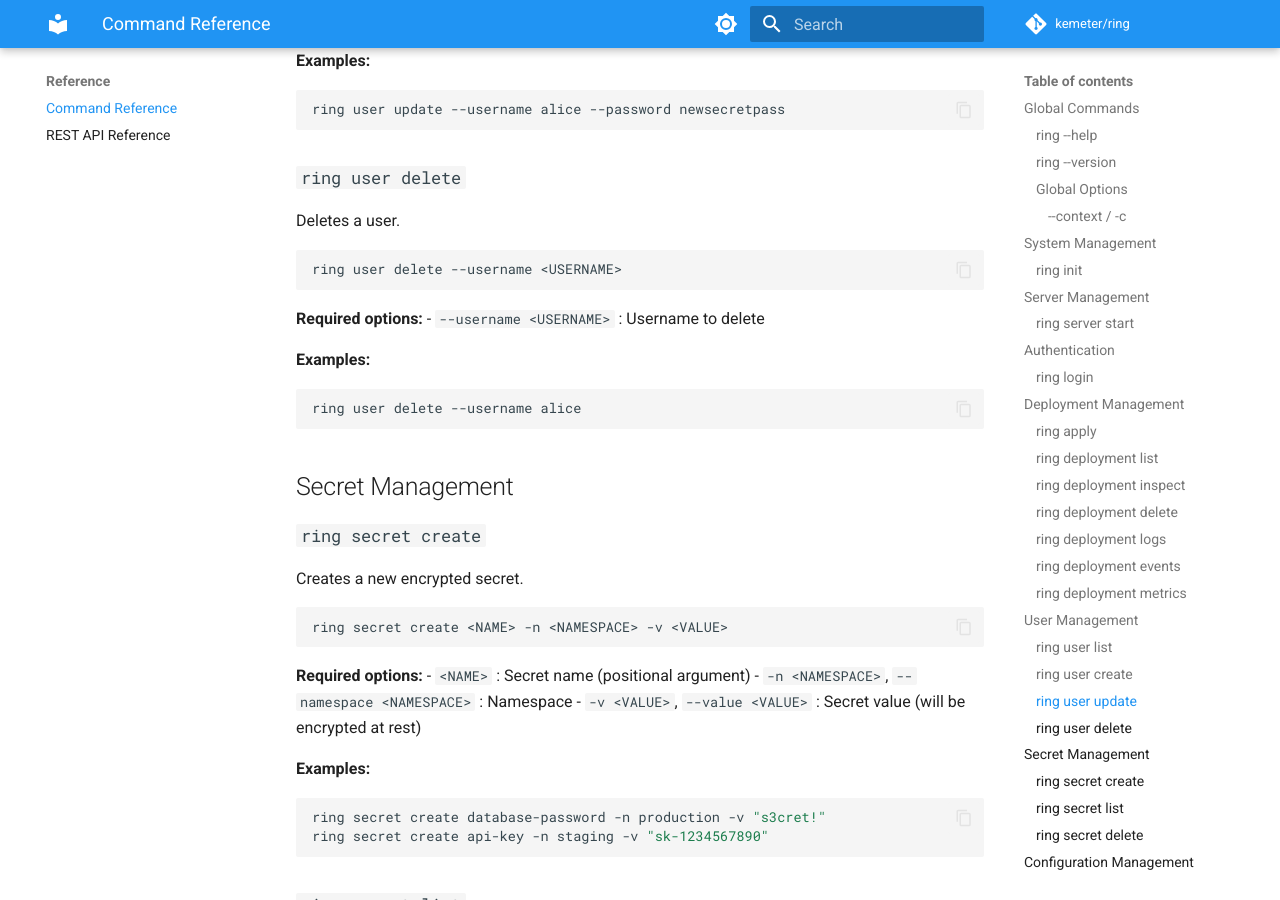
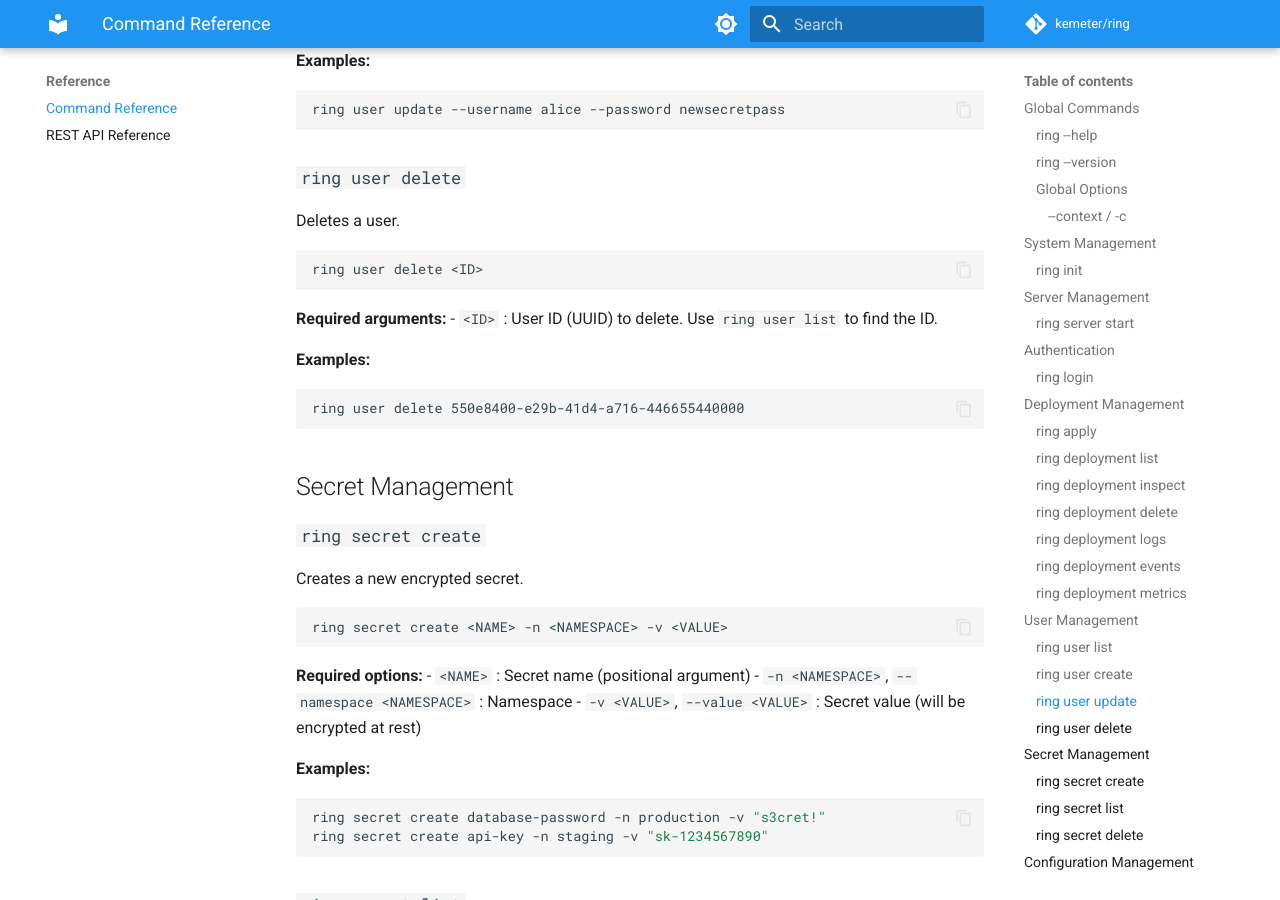
Before and after one commit to kemeter/ring, an MkDocs documentation site: the page built from doc/reference.md, in a window 1280 px wide and 900 px high, scrolled down 5155 px. Built offline with MkDocs 1.6.1 and Material for MkDocs 9.7.7, drawn with Linux system fonts in a browser that asks for light colours; comment, search, counter and statistics services are not loaded; the version menu is left out.

Commit message:
docs: fix ring user delete syntax to use positional ID argument

````diff
--- a/doc/reference.md
+++ b/doc/reference.md
@@ -252,15 +252,15 @@ ring user update --username alice --password newsecretpass
 Deletes a user.
 
 ```bash
-ring user delete --username <USERNAME>
+ring user delete <ID>
 ```
 
-**Required options:**
-- `--username <USERNAME>` : Username to delete
+**Required arguments:**
+- `<ID>` : User ID (UUID) to delete. Use `ring user list` to find the ID.
 
 **Examples:**
 ```bash
-ring user delete --username alice
+ring user delete 550e8400-e29b-41d4-a716-446655440000
 ```
 
 ## Secret Management
````
